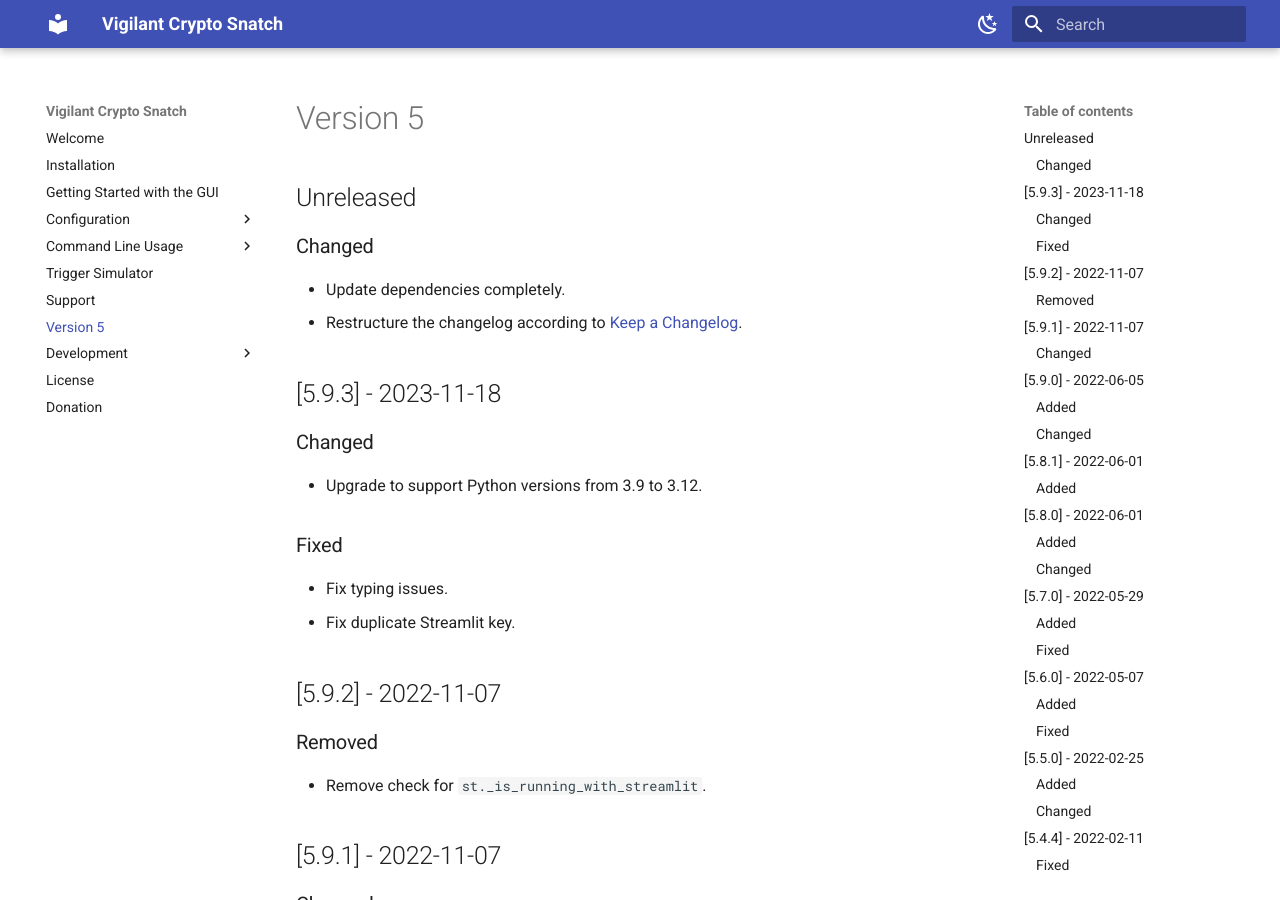
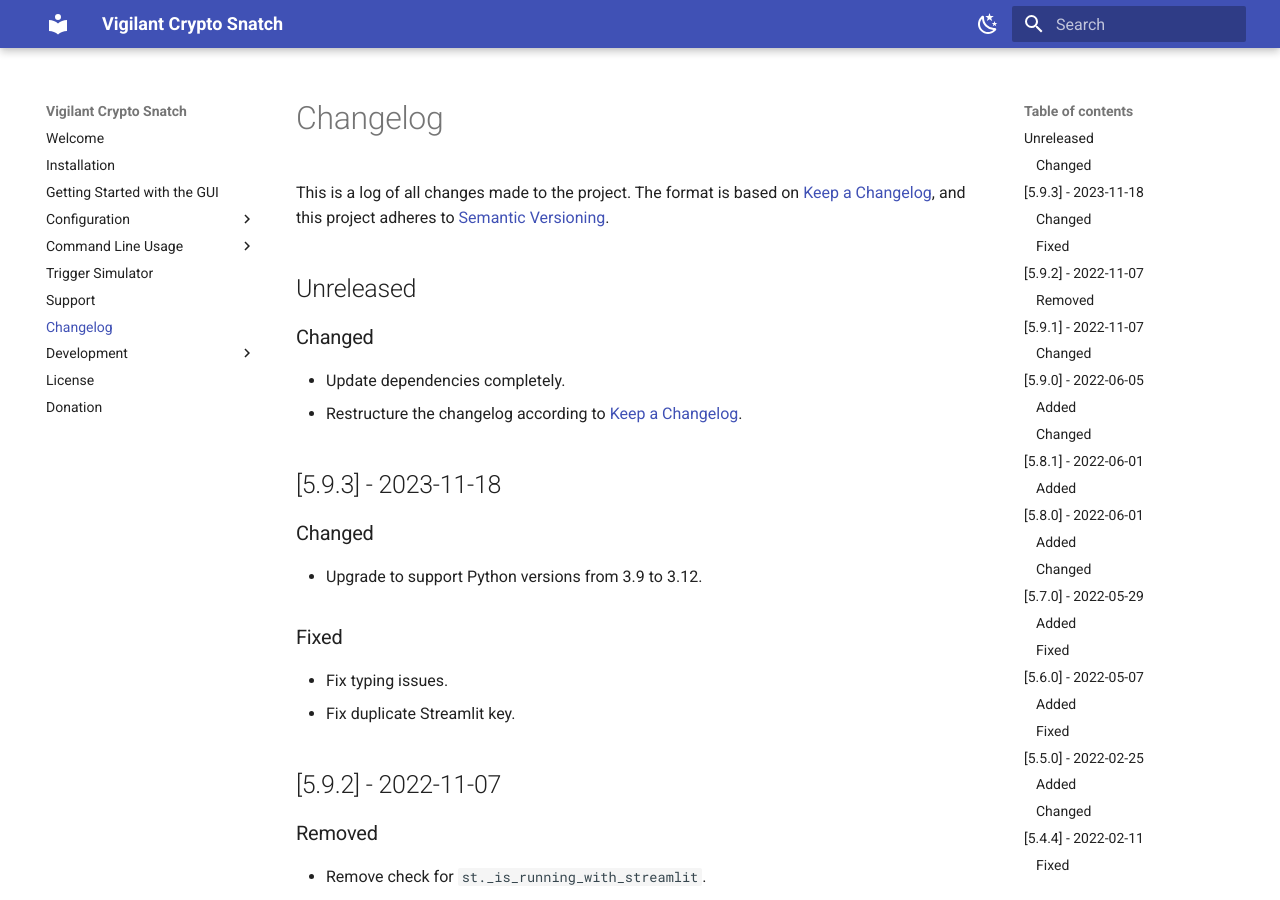
Before and after one commit to martin-ueding/vigilant-crypto-snatch, an MkDocs documentation site: the page built from docs/changelog.md, in a window 1280 px wide and 900 px high. Built offline with MkDocs 1.6.1 and Material for MkDocs 9.7.7, drawn with Linux system fonts in a browser that asks for light colours.

Commit message:
docs: fix changelog heading

```diff
--- a/docs/changelog.md
+++ b/docs/changelog.md
@@ -1,4 +1,17 @@
-# Version 5
+# Changelog
+
+This is a log of all changes made to the project. The format is based on [Keep a Changelog](https://keepachangelog.com/en/1.1.0/), and this project adheres to [Semantic Versioning](https://semver.org/spec/v2.0.0.html).
+
+<!--
+Types of changes
+
+    *Added* for new features.
+    *Changed* for changes in existing functionality.
+    *Deprecated* for soon-to-be removed features.
+    *Removed* for now removed features.
+    *Fixed* for any bug fixes.
+    *Security* in case of vulnerabilities.
+-->
 
 ## Unreleased
 
```
